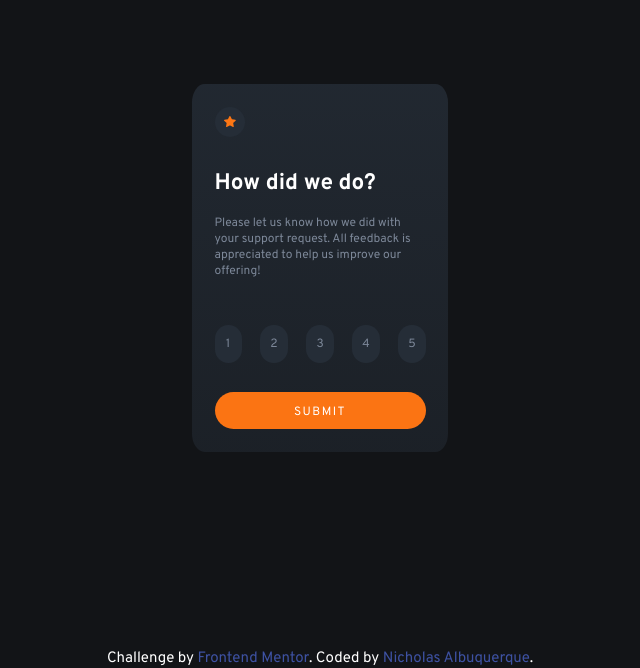
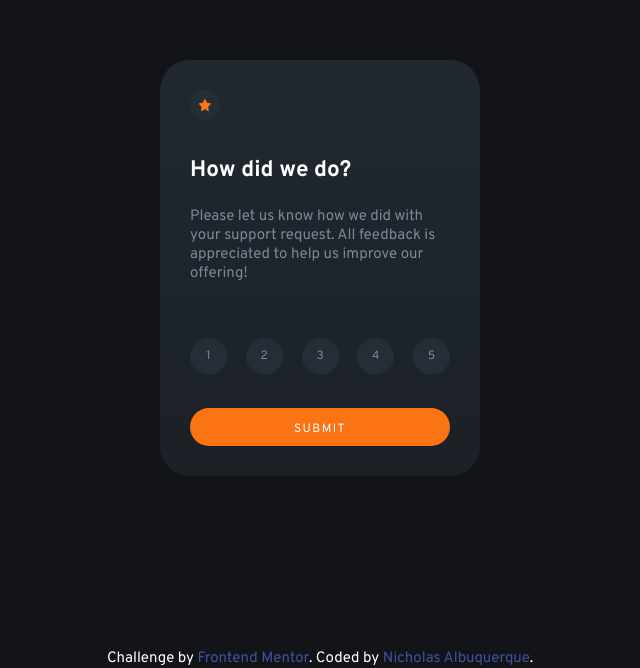
Before and after one commit to nicoams/interactive-rating-component, a plain HTML site: page index.html in a window 1280 px wide. Shown: the part 132-800 px from the top of the page, without its empty margins (320-960 px from the left). Drawn offline with nearby package versions, Linux system fonts and the light colour scheme; files that its build step writes are made by us from their sources.

Commit message:
Update _base.scss

```diff
--- a/css/_base.scss
+++ b/css/_base.scss
@@ -28,13 +28,13 @@ body{
 }
 
 .card-wrapper{
-    width: 20vw;
-    height: 46vh;
-    margin: 27vh auto;
-    padding: 1.5rem;
+    width: 25vw;
+    height: 52vh;
+    margin: 24vh auto;
+    padding: 2rem;
     background-image: linear-gradient(rgba($neutral4, 0.8), rgba($neutral4, 0.5));
     color: $neutral2;
-    border-radius: 5%;
+    border-radius: 2rem;
     display: flex;
     flex-direction: column;
     justify-content: space-between;
@@ -42,7 +42,7 @@ body{
 
     p{
         color: $neutral3;
-        font-size: 0.8rem;
+        font-size: 1rem;
     }
 }
 
```
